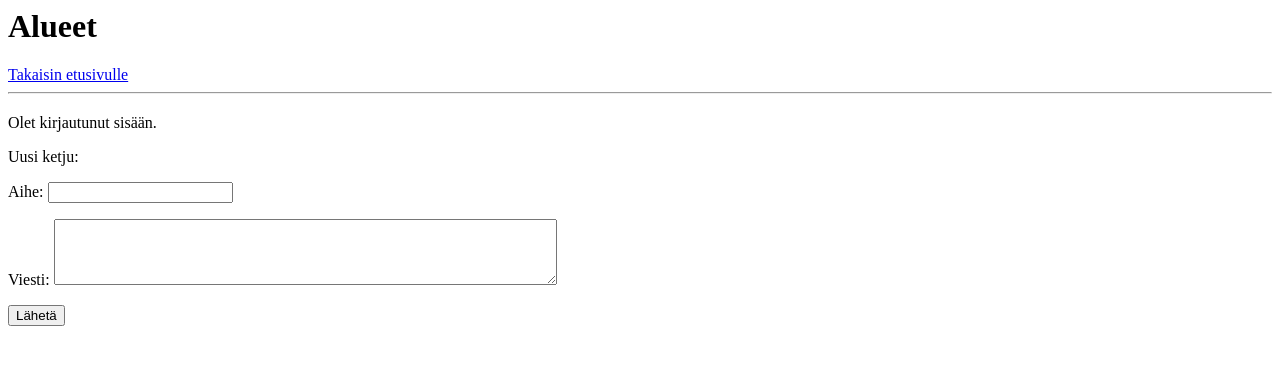
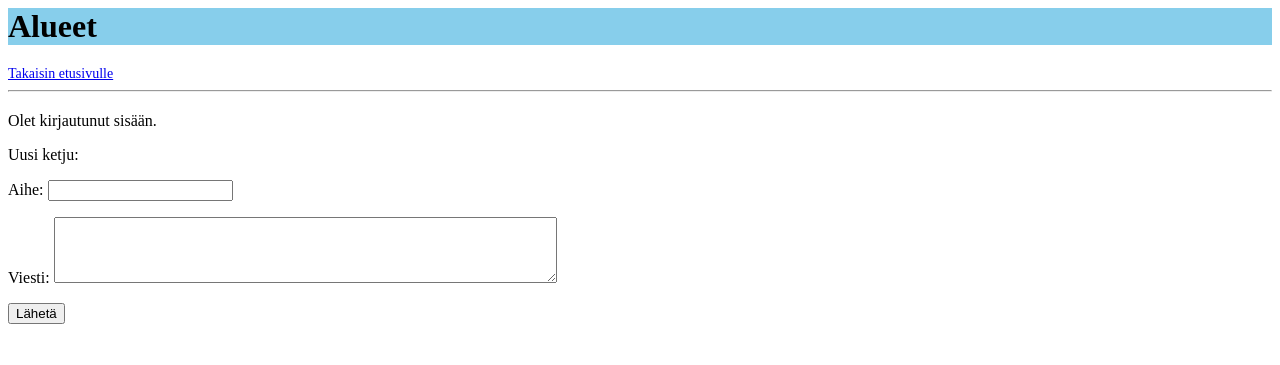
Before and after one commit to mleikas/chat-sovellus, a Flask app: template templates/areas.html in a window 1280 px wide. Shown: the top 365 px of the page. Run offline with Flask 2, Linux system fonts and the light colour scheme; the template is opened without the code that fills it, so the values that code supplies are empty; the visitor is signed in with stand-in values (Sample User, id 1).

Commit message:
Search html file, color added to html files

```diff
--- a/routing.py
+++ b/routing.py
@@ -84,7 +84,7 @@ def register():
             return render_template("error.html", errormsg="Rekisteröinti ei onnistunut")
 @app.route("/search", methods=["POST"])
 def search():
-    pass
+    return render_template("search.html")
 
 @app.route("/result", methods=["GET"])
 def result():
--- a/templates/areas.html
+++ b/templates/areas.html
@@ -1,6 +1,8 @@
 <title>Alueet</title>
 <h1>Alueet</h1>
-<a href="/">Takaisin etusivulle</a>
+<takaisin>
+    <a href="/">Takaisin etusivulle</a>
+</takaisin>
 <hr>
 <h2>{{ area_name }}</h2>
 {% for thread in threads %}
@@ -20,3 +22,11 @@ Olet kirjautunut sisään.
 {% else %}
 <a href="/login">Kirjaudu sisään</a>
 {% endif %}
+<style>
+    h1 {
+        background-color: skyblue
+    }
+    takaisin {
+        font-size: 14px;
+    }
+</style>
```
Also changed, not shown: templates/index.html (+7 -0 lines), templates/thread.html (+10 -2 lines), templates/search.html (added).
